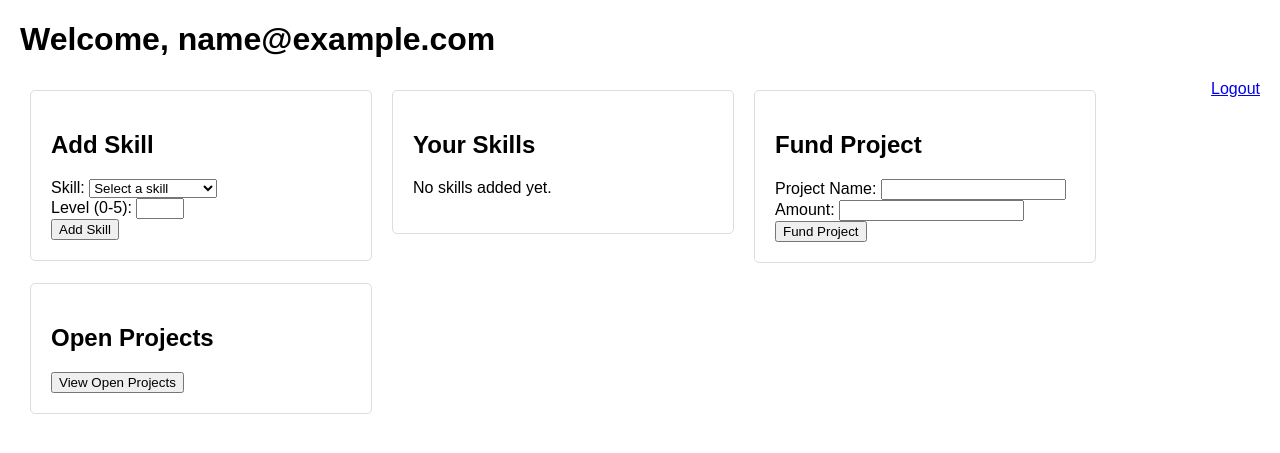
After one commit to NicolasCola7/DB-Project, a PHP site: page /dashboard.php in a window 1280 px wide. The commit adds this page. Shown: the top 453 px of the page. Run offline with PHP 8.4, Linux system fonts and the light colour scheme; the visitor is signed in with stand-in values (Sample User, id 1); data comes from the database, SQL or seed files in the repository.

Commit message:
procedura per eliminare skill di curriculum + file per testare procedure

```diff
--- /dev/null
+++ b/testing/dashboard.php
@@ -0,0 +1,179 @@
+<?php
+session_start();
+if (!isset($_SESSION['loggedin'])) {
+    header("Location: login.html");
+    exit;
+}
+
+$host = 'localhost:3307';
+$dbname = 'BOTSTARTER';
+$user = 'username';
+$pass = 'MatAleNic';
+
+// Initialize variables
+$skill_options = '';
+$skill_error = '';
+$user_skills = [];
+$skill_management_error = '';
+
+try {
+    // Fetch available skills
+    $conn = new PDO("mysql:host=$host;dbname=$dbname;charset=utf8", $user, $pass);
+    $conn->setAttribute(PDO::ATTR_ERRMODE, PDO::ERRMODE_EXCEPTION);
+
+    // Get all skills
+    $stmt = $conn->query("SELECT nome FROM Skill ORDER BY nome");
+    $skills = $stmt->fetchAll(PDO::FETCH_ASSOC);
+
+    if (!empty($skills)) {
+        ob_start();
+        foreach ($skills as $skill) {
+            echo '<option value="' . htmlspecialchars($skill['nome']) . '">'
+                . htmlspecialchars($skill['nome']) . '</option>';
+        }
+        $skill_options = ob_get_clean();
+    } else {
+        $skill_error = '<option value="" disabled>No skills available</option>';
+    }
+
+    // Get user's existing skills
+    $stmt = $conn->prepare("SELECT sp.nomeSkill, sp.livello
+                          FROM Skill_Possesso sp
+                          WHERE sp.emailUtente = ?");
+    $stmt->execute([$_SESSION['email']]);
+    $user_skills = $stmt->fetchAll(PDO::FETCH_ASSOC);
+
+} catch(PDOException $e) {
+    $skill_error = '<option value="" disabled>Error loading skills</option>';
+    $skill_management_error = "Error loading current skills: " . $e->getMessage();
+}
+$conn = null;
+?>
+
+<!DOCTYPE html>
+<html>
+<head>
+    <title>Dashboard</title>
+    <style>
+        body {
+            font-family: Arial, sans-serif;
+            margin: 20px;
+        }
+        .card {
+            border: 1px solid #ddd;
+            padding: 20px;
+            margin: 10px;
+            border-radius: 5px;
+            width: 300px;
+            float: left;
+        }
+        .clear {
+            clear: both;
+        }
+        .skills-list {
+            margin-top: 15px;
+        }
+        .skill-item {
+            display: flex;
+            align-items: center;
+            margin: 10px 0;
+            padding: 10px;
+            border: 1px solid #ddd;
+            border-radius: 4px;
+        }
+        .skill-name {
+            font-weight: bold;
+            margin-right: 10px;
+        }
+        .delete-form {
+            margin-left: auto;
+        }
+        .error {
+            color: red;
+        }
+        .success {
+            color: green;
+        }
+    </style>
+</head>
+<body>
+    <h1>Welcome, <?php echo htmlspecialchars($_SESSION['email']); ?></h1>
+    <a href="logout.php" style="float: right;">Logout</a>
+
+    <div class="card">
+        <h2>Add Skill</h2>
+        <form action="procedures.php" method="post">
+            <input type="hidden" name="procedure" value="inserimento_skill">
+            <div>
+                <label>Skill:</label>
+                <select name="nomeSkill" required>
+                    <option value="">Select a skill</option>
+                    <?php
+                    if (!empty($skill_options)) {
+                        echo $skill_options;
+                    } else {
+                        echo $skill_error;
+                    }
+                    ?>
+                </select>
+            </div>
+            <div>
+                <label>Level (0-5):</label>
+                <input type="number" name="livello" min="0" max="5" required>
+            </div>
+            <input type="submit" value="Add Skill">
+        </form>
+    </div>
+
+    <div class="card">
+        <h2>Your Skills</h2>
+        <?php if (!empty($skill_management_error)): ?>
+            <p class="error"><?= htmlspecialchars($skill_management_error) ?></p>
+        <?php endif; ?>
+
+        <?php if (!empty($user_skills)): ?>
+            <div class="skills-list">
+                <?php foreach ($user_skills as $skill): ?>
+                    <div class="skill-item">
+                        <span class="skill-name"><?= htmlspecialchars($skill['nomeSkill']) ?></span>
+                        <span class="skill-level">(Level <?= $skill['livello'] ?>)</span>
+                        <form class="delete-form" action="procedures.php" method="post">
+                            <input type="hidden" name="procedure" value="delete_skill">
+                            <input type="hidden" name="nomeSkill" value="<?= htmlspecialchars($skill['nomeSkill']) ?>">
+                            <button type="submit">Delete</button>
+                        </form>
+                    </div>
+                <?php endforeach; ?>
+            </div>
+        <?php else: ?>
+            <p>No skills added yet.</p>
+        <?php endif; ?>
+    </div>
+
+    <div class="card">
+        <h2>Fund Project</h2>
+        <form action="procedures.php" method="post">
+            <input type="hidden" name="procedure" value="inserimento_finanziamento">
+            <div>
+                <label>Project Name:</label>
+                <input type="text" name="progetto" required>
+            </div>
+            <div>
+                <label>Amount:</label>
+                <input type="number" name="importo" step="0.01" required>
+            </div>
+            <input type="submit" value="Fund Project">
+        </form>
+    </div>
+
+    <div class="card">
+        <h2>Open Projects</h2>
+        <form action="procedures.php" method="post">
+            <input type="hidden" name="procedure" value="visualizza_progetti">
+            <input type="submit" value="View Open Projects">
+        </form>
+    </div>
+
+    <div class="clear"></div>
+</body>
+</html>
--- /dev/null
+++ b/testing/logout.php
@@ -0,0 +1,6 @@
+<?php
+session_start();
+session_destroy();
+header("Location: autenticazione.html");
+exit;
+?>
```
Also changed, not shown: sql.sql (+15 -13 lines), testing/autenticazione.php (renamed from autenticazione/autenticazione.php, +13 -2 lines), testing/procedures.php (added, +100 -0 lines), testing/autenticazione.html (renamed from autenticazione/autenticazione.html).
